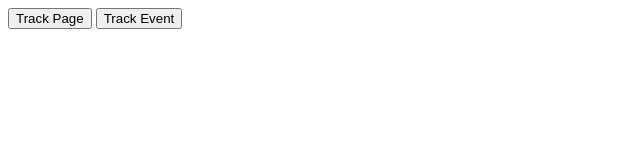
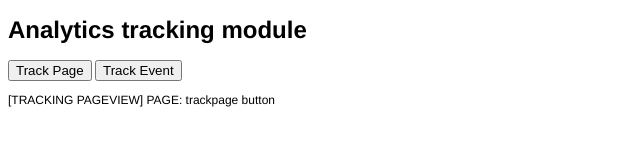
Before and after one commit to joannaong/analyticos, a plain HTML site: page index.html in a window 1280 px wide. Both pictures are taken after a click on the button "Track Page". Shown: the whole page, without its empty margins (0-640 px from the left). Drawn offline with nearby package versions, Linux system fonts and the light colour scheme.

Commit message:
prettify html

```diff
--- a/index.html
+++ b/index.html
@@ -6,6 +6,13 @@
 	<title></title>
 	<meta name="description" content="">
 	<meta name="viewport" content="width=device-width, initial-scale=1">
+
+	<style>
+	body {
+		font-family: Helvetica;
+		font-size: 12px;
+	}
+	</style>
 
 	<!-- add analytics tracking code -->
 	<script>
@@ -19,8 +26,11 @@
 	</script>
 </head>
 <body>
+	<h1>Analytics tracking module</h1>
+	<p>
   <button id="btn-trackpage">Track Page</button>
   <button id="btn-trackevent">Track Event</button>
+  <p class="log"></p>
 
 	<!-- jquery -->
 	<script src="http://code.jquery.com/jquery-2.1.0.min.js"></script>
@@ -32,9 +42,11 @@
 	<script>
 		$("#btn-trackpage").on("click", function(e) {
 			tracker.trackPage("trackpage button", "page view");
+			$(".log").html("[TRACKING PAGEVIEW] PAGE: trackpage button");
 		});
 		$("#btn-trackevent").on("click", function(e) {
 			tracker.trackEvent("trackevent button", "click");
+			$(".log").html("[TRACKING EVENT] CATEGORY: trackevent button | ACTION: click | LABEL: 0 | VALUE: 0");
 		})
 	</script>
 </body>
```
Also changed, not shown: README.md.
